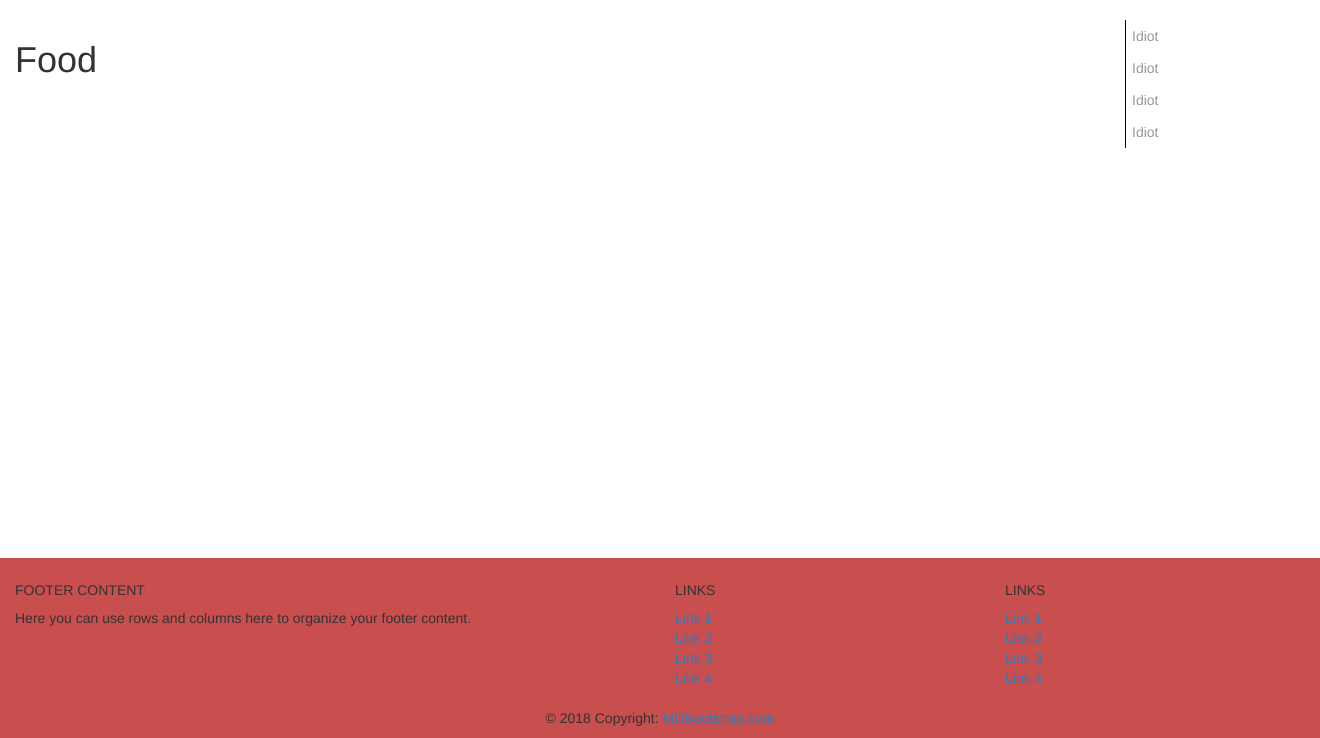
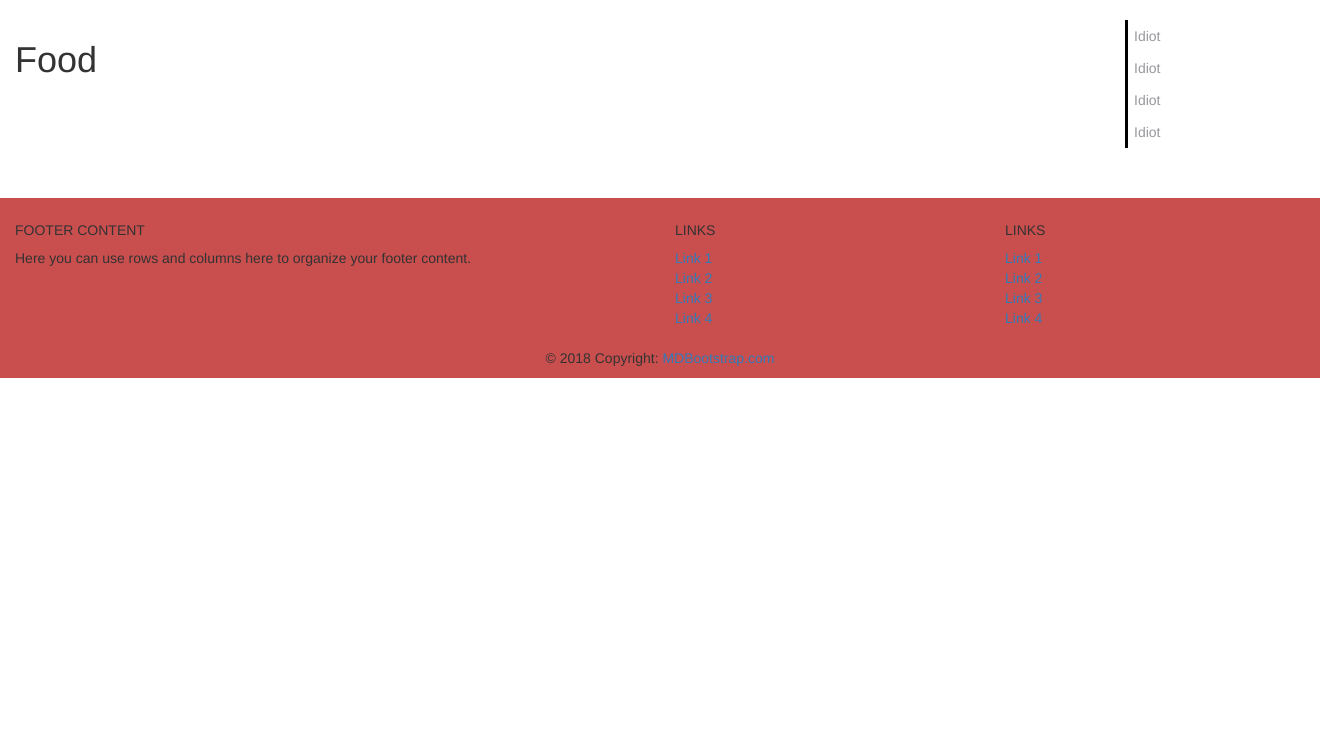
Before and after one commit to fastfists/BPA-NLC-website, a Flask app: page /food in a window 1320 px wide. Shown: the part 62-800 px from the top of the page. Run offline with Flask 2, Linux system fonts and the light colour scheme; some libraries are stand-ins or nearby versions.

Commit message:
fixed sidebar and footer bugs

```diff
--- a/NLC/static/main.css
+++ b/NLC/static/main.css
@@ -1,8 +1,5 @@
 footer{
   background-color: rgb(201, 78, 78);
-  position: absolute;
-    bottom: 0px;
-    width: 100%;
 }
 
 
@@ -22,10 +19,9 @@ footer{
 ul.vertical-nav-bar{
   position: relative;
   list-style-type: none;
-  margin: 0;
   padding: 0;
   width: 200px;
-  border-left: 1px solid black;
+  border-left: 3px solid black;
 }
 
 li.v-nav-item a{
--- a/NLC/templates/attractions.html
+++ b/NLC/templates/attractions.html
@@ -40,7 +40,10 @@
         </div>
     </div>
     <div class="col-md-6">
-        <iframe src="https://www.google.com/maps/d/u/0/embed?mid=1kTUhhev-WMmJPG7k93iKodXGWQN8plYI" width="640" height="480"></iframe>
+        <div class="embed-responsive embed-responsive-16by9">
+<iframe src="https://www.google.com/maps/d/u/0/embed?mid=1kTUhhev-WMmJPG7k93iKodXGWQN8plYI" allowfullscreen></iframe>
+          </div>
+
     </div>
 </div>
 {% endblock %}
```
